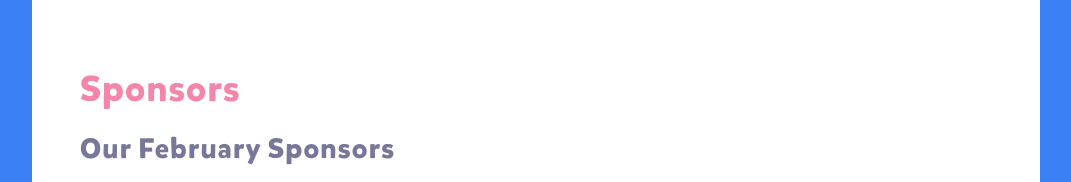
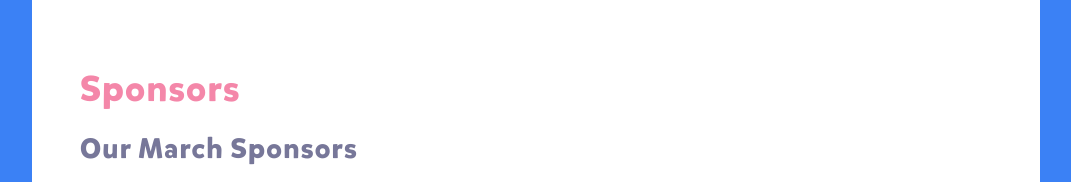
Before and after one commit to donutjs/donutjs.club, a plain HTML site: page index.html in a window 1280 px wide. Shown: the part 2560-2742 px from the top of the page, without its empty margins (104-1175 px from the left). Drawn offline with Linux system fonts and the light colour scheme.

Commit message:
Update sponsors for March!

```diff
--- a/index.html
+++ b/index.html
@@ -133,7 +133,7 @@
 
           <h2>Sponsors</h2>
 
-          <h3>Our February Sponsors</h3>
+          <h3>Our March Sponsors</h3>
           <ul class="sponsors">
             <li>
               <a href="https://newrelic.com/" rel="nofollow">
```
